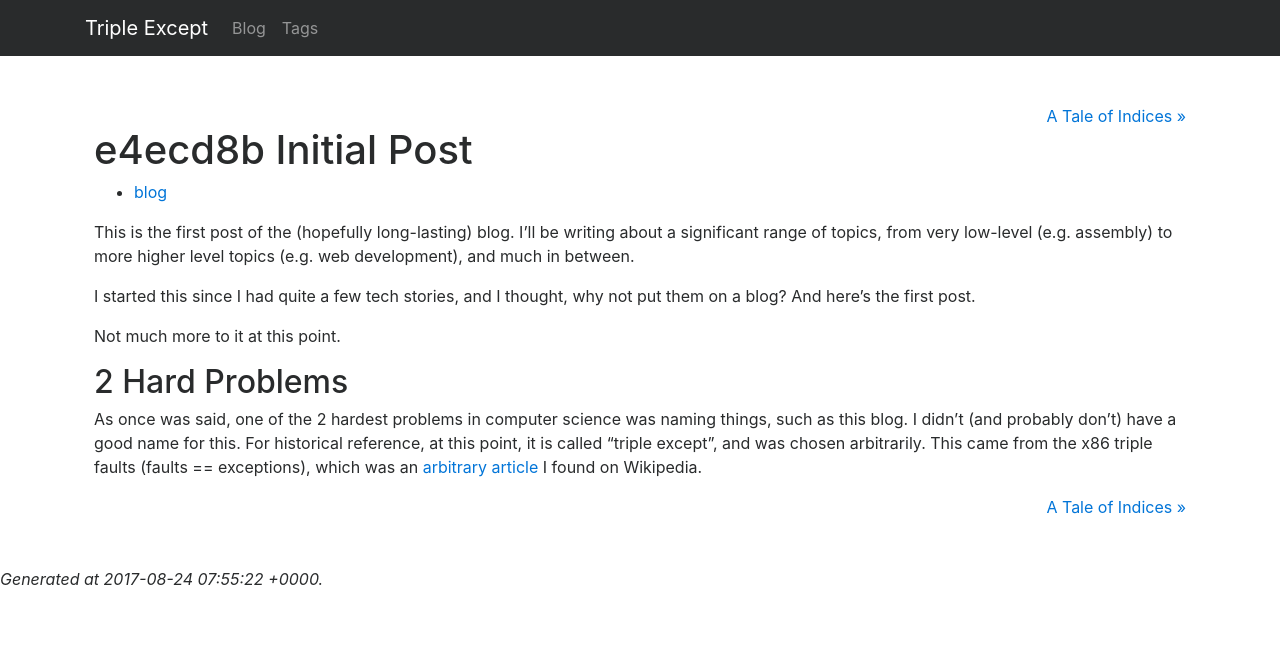
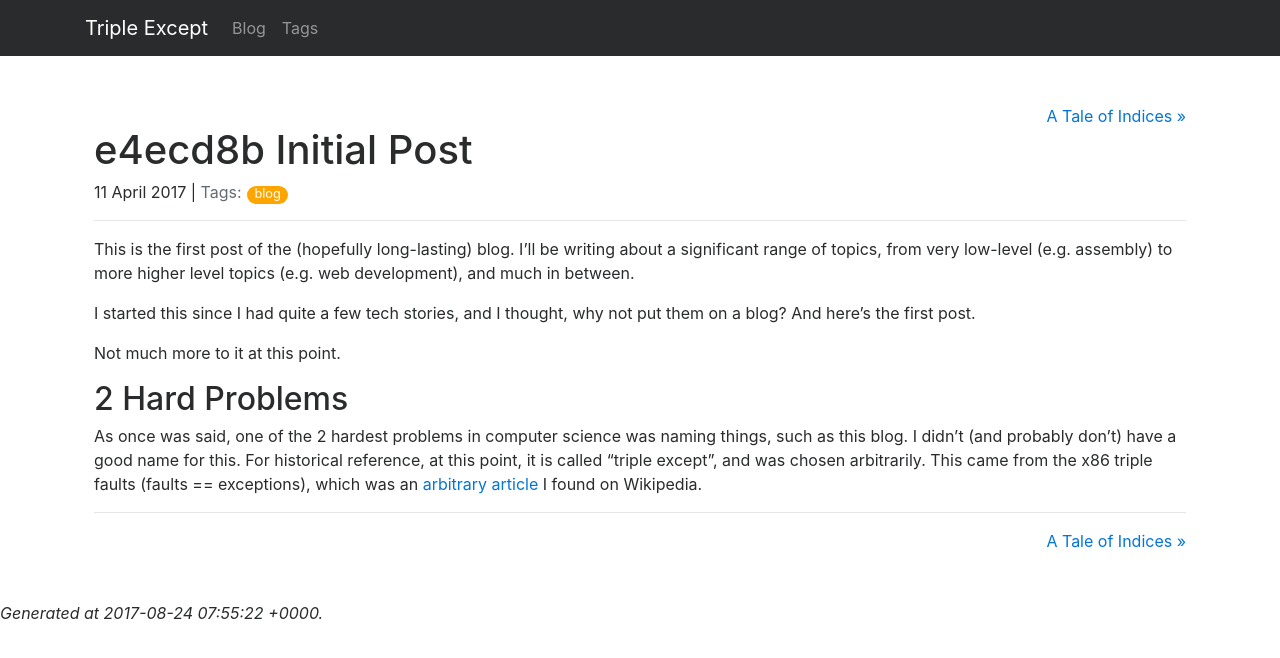
Before and after one commit to ralismark/ralismark.github.io, a Jekyll site: the page built from _posts/2017-04-11-initial-post.md, in a window 1280 px wide. Shown: the top 658 px of the page. Built offline with Jekyll 4.4.1, drawn with Linux system fonts in a browser that asks for light colours; nearby versions of some CDN libraries.

Commit message:
Redesign post layout

```diff
--- a/_layouts/post.html
+++ b/_layouts/post.html
@@ -4,24 +4,25 @@ layout: default
 
 {% include post-nav.html %}
 
-<div class="post">
+<h1>{{ page.title | escape }}</h1>
 
-	<h1 class="page-heading">{{ page.title | escape }}</h1>
-
+<div id="post-meta">
+	<span id="post-date">{{ page.date | date_to_long_string }}</span>
 	{% if page.tags %}
-	<div class="post-tags">
-		<ul class="tags">
-			{% for tag in page.tags %}
-			<li><a href="{{ tag | prepend: "/tags#" | relative_url }}" class="tag">{{ tag }}</a></li>
-			{% endfor %}
-		</ul>
-	</div>
+	|
+	<span id="post-tags">
+		<span class="text-muted">Tags:</span>
+		{% for tag in page.tags %}
+			<a href="#">{{ tag }}</a>
+		{% endfor %}
+	</span>
 	{% endif %}
-
-	<div class="post-body">
-		{{ content }}
-	</div>
-
 </div>
 
+<hr>
+
+{{ content }}
+
+<hr>
+
 {% include post-nav.html %}
```
